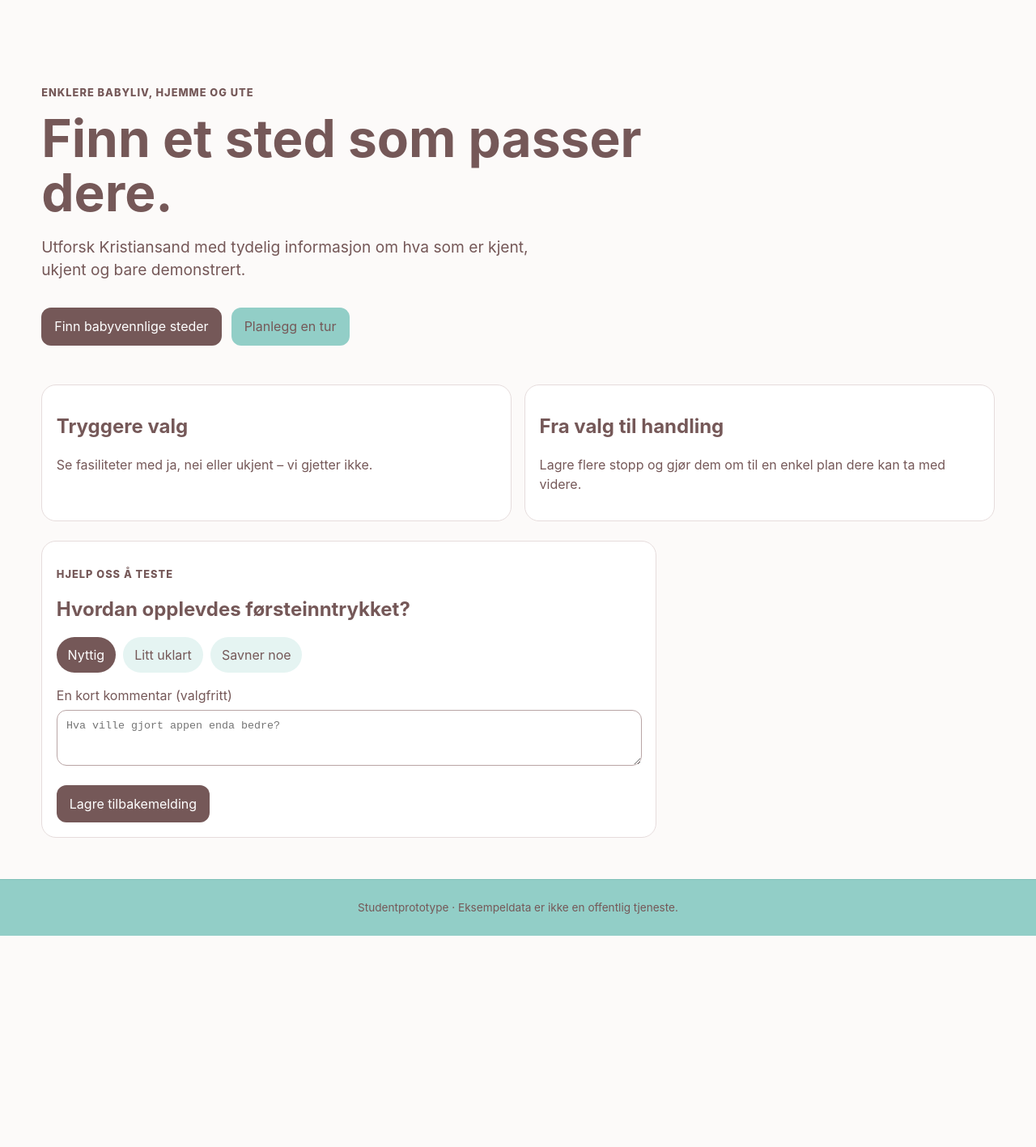
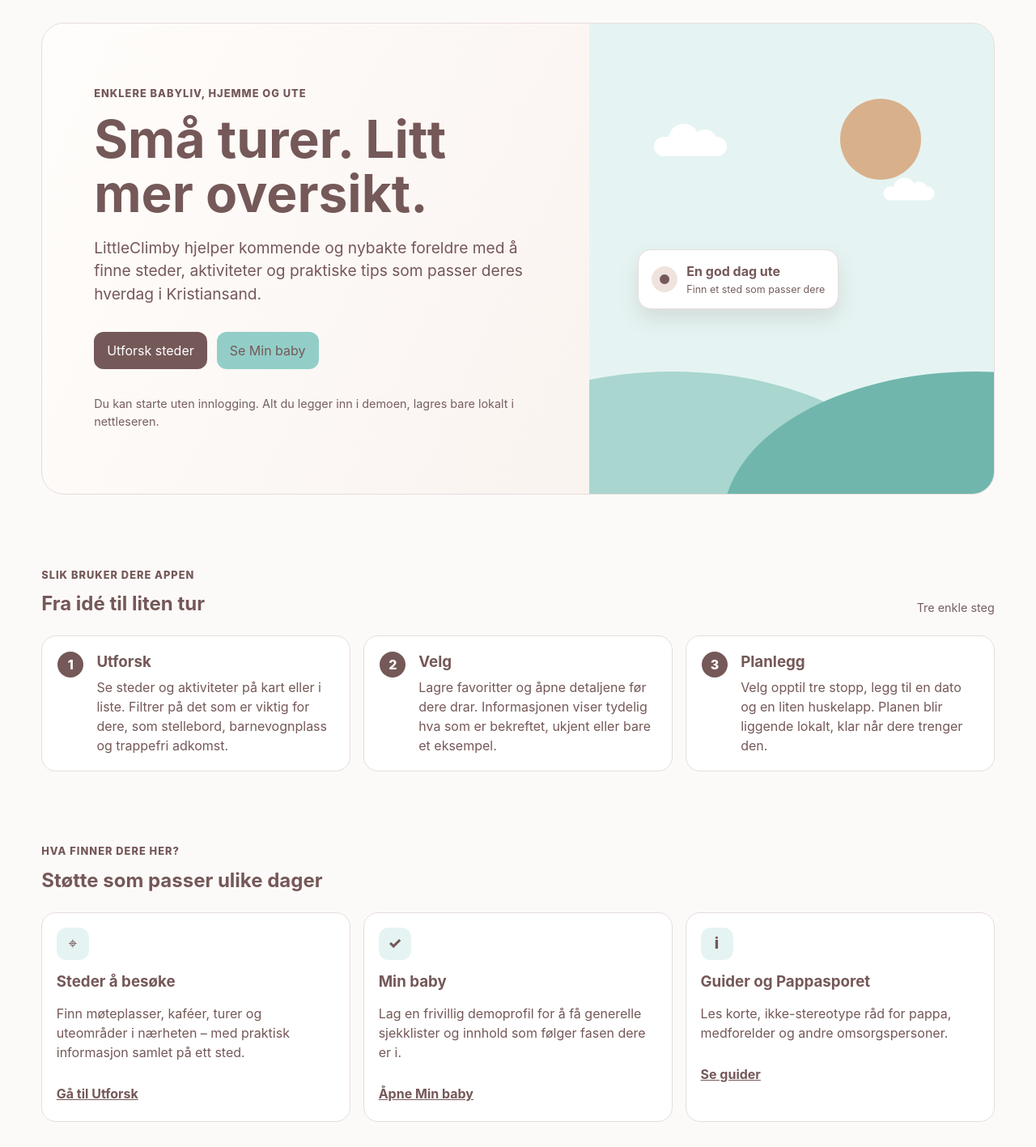
Before and after one commit to Karostudent/LittleClimby1, a React (Vite) app: page / in a window 1280 px wide. Shown: the part 120-1537 px from the top of the page at 81% size. Before the commit the page ends 1276 px from the top, so only its background shows below. Built offline with nearby package versions, Linux system fonts and the light colour scheme.

Commit message:
lagt til hyggelig forside

```diff
--- a/src/app/App.tsx
+++ b/src/app/App.tsx
@@ -18,7 +18,47 @@ function Shell({ children }: { children: React.ReactNode }) {
 function Home() {
   const plan = readTripPlan();
   const plannedPlaces = plan ? plan.placeIds.map((id) => places.find((place) => place.id === id)).filter((place): place is Place => Boolean(place)) : [];
-  return <section className="hero page"><p className="eyebrow">Enklere babyliv, hjemme og ute</p><h1>Finn et sted som passer dere.</h1><p className="lead">Utforsk Kristiansand med tydelig informasjon om hva som er kjent, ukjent og bare demonstrert.</p><div className="actions"><Link className="button primary" to="/utforsk">Finn babyvennlige steder</Link><Link className="button secondary" to="/planlegg">Planlegg en tur</Link></div>{plannedPlaces.length > 0 && <article className="card home-plan"><p className="eyebrow">Neste tur</p><h2>{plannedPlaces.length} stopp planlagt</h2><p>{plannedPlaces.map((place) => place.name).join(' · ')}</p><p>{plan?.date ? `Planlagt ${new Date(`${plan.date}T12:00:00`).toLocaleDateString('nb-NO', { day: 'numeric', month: 'long' })}` : 'Dato ikke valgt'}</p><Link className="text-button" to="/planlegg">Åpne turplanen</Link></article>}<div className="card-grid"><article className="card"><h2>Tryggere valg</h2><p>Se fasiliteter med ja, nei eller ukjent – vi gjetter ikke.</p></article><article className="card"><h2>Fra valg til handling</h2><p>Lagre flere stopp og gjør dem om til en enkel plan dere kan ta med videre.</p></article></div><FeedbackCard /></section>;
+  return <section className="page welcome-page">
+    <div className="welcome-hero">
+      <div className="welcome-copy">
+        <p className="eyebrow">Enklere babyliv, hjemme og ute</p>
+        <h1>Små turer. Litt mer oversikt.</h1>
+        <p className="lead">LittleClimby hjelper kommende og nybakte foreldre med å finne steder, aktiviteter og praktiske tips som passer deres hverdag i Kristiansand.</p>
+        <div className="actions"><Link className="button primary" to="/utforsk">Utforsk steder</Link><Link className="button secondary" to="/reise">Se Min baby</Link></div>
+        <p className="welcome-note">Du kan starte uten innlogging. Alt du legger inn i demoen, lagres bare lokalt i nettleseren.</p>
+      </div>
+      <div className="welcome-illustration" aria-label="Illustrasjon av en rolig tur med baby">
+        <span className="illustration-sun" aria-hidden="true" />
+        <span className="illustration-cloud cloud-one" aria-hidden="true" />
+        <span className="illustration-cloud cloud-two" aria-hidden="true" />
+        <div className="illustration-card"><span className="illustration-pin">●</span><div><strong>En god dag ute</strong><small>Finn et sted som passer dere</small></div></div>
+        <span className="illustration-hill hill-back" aria-hidden="true" />
+        <span className="illustration-hill hill-front" aria-hidden="true" />
+      </div>
+    </div>
+
+    <section className="welcome-section">
+      <div className="section-intro"><div><p className="eyebrow">Slik bruker dere appen</p><h2>Fra idé til liten tur</h2></div><span className="welcome-caption">Tre enkle steg</span></div>
+      <div className="welcome-steps">
+        <article className="welcome-step"><span className="step-number">1</span><div><h3>Utforsk</h3><p>Se steder og aktiviteter på kart eller i liste. Filtrer på det som er viktig for dere, som stellebord, barnevognplass og trappefri adkomst.</p></div></article>
+        <article className="welcome-step"><span className="step-number">2</span><div><h3>Velg</h3><p>Lagre favoritter og åpne detaljene før dere drar. Informasjonen viser tydelig hva som er bekreftet, ukjent eller bare et eksempel.</p></div></article>
+        <article className="welcome-step"><span className="step-number">3</span><div><h3>Planlegg</h3><p>Velg opptil tre stopp, legg til en dato og en liten huskelapp. Planen blir liggende lokalt, klar når dere trenger den.</p></div></article>
+      </div>
+    </section>
+
+    <section className="welcome-section welcome-discover">
+      <div className="section-intro"><div><p className="eyebrow">Hva finner dere her?</p><h2>Støtte som passer ulike dager</h2></div></div>
+      <div className="card-grid">
+        <article className="card"><span className="welcome-card-icon" aria-hidden="true">⌖</span><h3>Steder å besøke</h3><p>Finn møteplasser, kaféer, turer og uteområder i nærheten – med praktisk informasjon samlet på ett sted.</p><Link className="text-button" to="/utforsk">Gå til Utforsk</Link></article>
+        <article className="card"><span className="welcome-card-icon" aria-hidden="true">✓</span><h3>Min baby</h3><p>Lag en frivillig demoprofil for å få generelle sjekklister og innhold som følger fasen dere er i.</p><Link className="text-button" to="/reise">Åpne Min baby</Link></article>
+        <article className="card"><span className="welcome-card-icon" aria-hidden="true">i</span><h3>Guider og Pappasporet</h3><p>Les korte, ikke-stereotype råd for pappa, medforelder og andre omsorgspersoner.</p><Link className="text-button" to="/guider">Se guider</Link></article>
+      </div>
+    </section>
+
+    <TrustNote />
+    {plannedPlaces.length > 0 && <article className="card home-plan"><p className="eyebrow">Neste tur</p><h2>{plannedPlaces.length} stopp planlagt</h2><p>{plannedPlaces.map((place) => place.name).join(' · ')}</p><p>{plan?.date ? `Planlagt ${new Date(`${plan.date}T12:00:00`).toLocaleDateString('nb-NO', { day: 'numeric', month: 'long' })}` : 'Dato ikke valgt'}</p><Link className="text-button" to="/planlegg">Åpne turplanen</Link></article>}
+    <FeedbackCard />
+  </section>;
 }
 
 function FeedbackCard() {
```
Also changed, not shown: src/app/styles.css.
